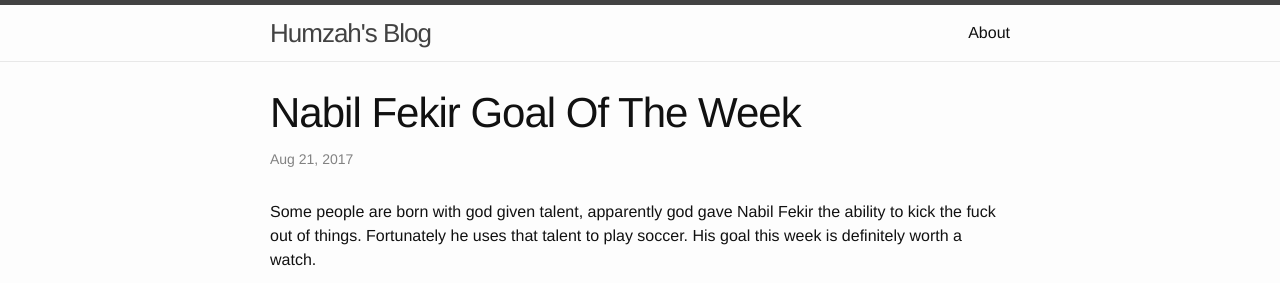
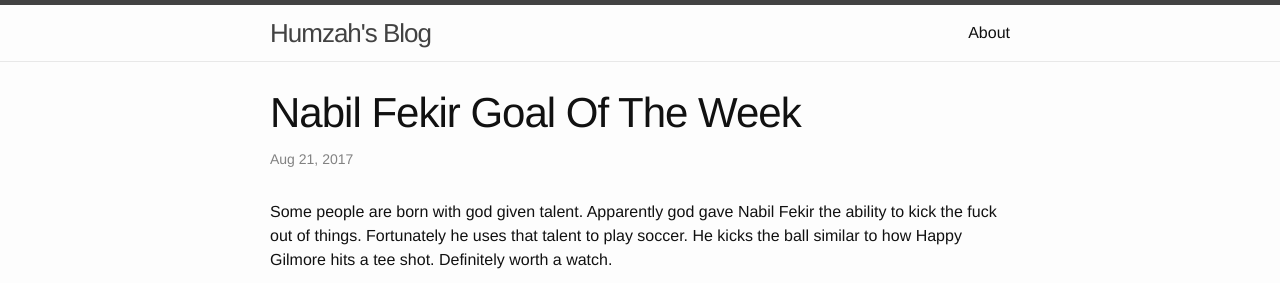
Before and after one commit to HumzahChoudry/HumzahChoudry.github.io, a Jekyll site: the page built from _posts/2017-08-21-nabil-fekir-goal-of-the-week.markdown, in a window 1280 px wide, cut to the strip 0-283 px from the top of the page. Built offline with Jekyll 4.4.1, drawn with Linux system fonts in a browser that asks for light colours; our own code applies the rules of GitHub Pages for plain Markdown files.

Commit message:
Update 2017-08-21-nabil-fekir-goal-of-the-week.markdown

```diff
--- a/_posts/2017-08-21-nabil-fekir-goal-of-the-week.markdown
+++ b/_posts/2017-08-21-nabil-fekir-goal-of-the-week.markdown
@@ -1,3 +1,3 @@
-Some people are born with god given talent, apparently god gave Nabil Fekir the ability to kick the fuck out of things. Fortunately he uses that talent to play soccer. His goal this week is definitely worth a watch.
+Some people are born with god given talent. Apparently god gave Nabil Fekir the ability to kick the fuck out of things. Fortunately he uses that talent to play soccer. He kicks the ball similar to how Happy Gilmore hits a tee shot. Definitely worth a watch.
 
 <iframe width="560" height="315" src="https://www.youtube.com/embed/If414TzKKwY" frameborder="0" allowfullscreen></iframe>
```
